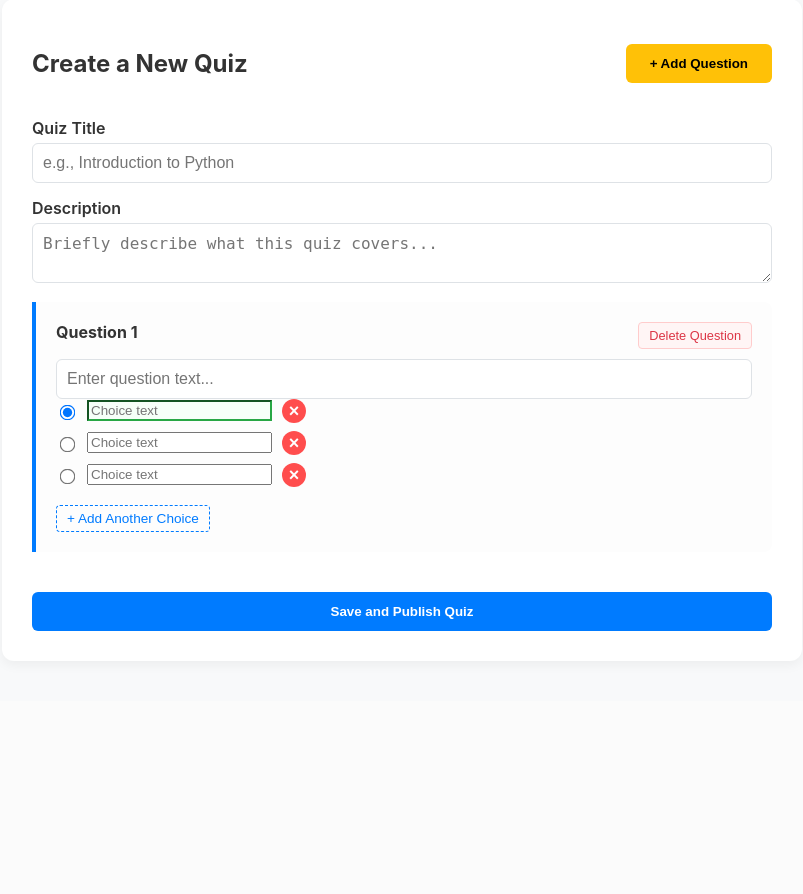
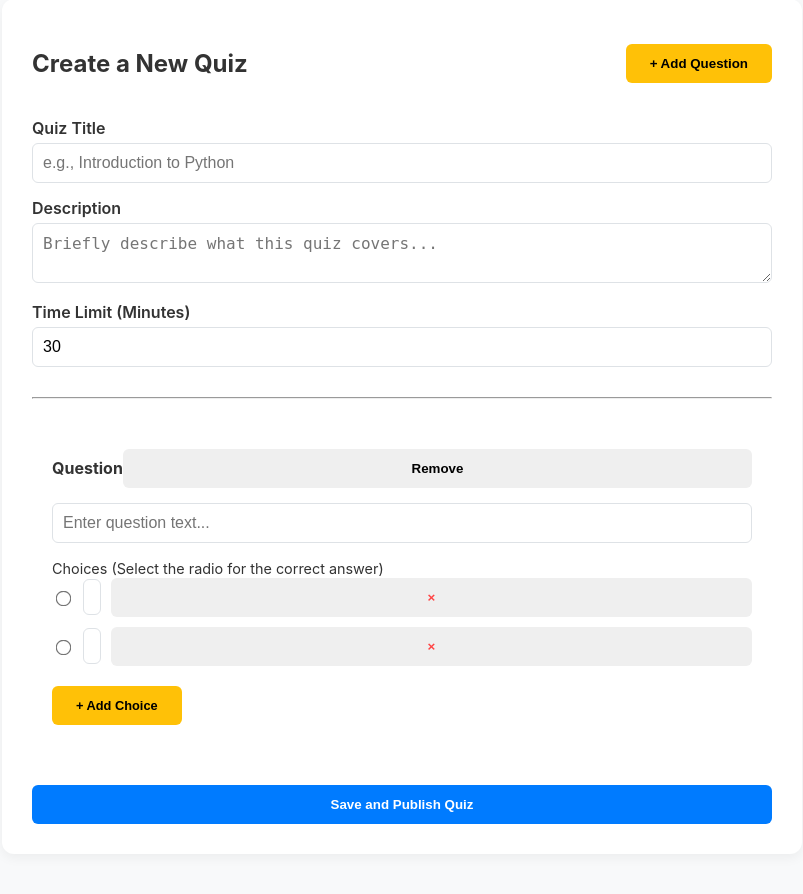
Before and after one commit to capsunlock/quizmaster_backend, a Django app: template quizzes/templates/quizzes/create_quiz.html in a window 1280 px wide. Shown: the part 102-996 px from the top of the page, without its empty margins (238-1041 px from the left). Before the commit the page ends 733 px from the top, so only its background shows below. Run offline with Django 5.2, Linux system fonts and the light colour scheme; the template is opened without the code that fills it, so the values that code supplies are empty.

Commit message:
updated create_quiz.html - adding the Time Limit and Dynamic Question logic... and making it truly dynamic by moving away from standard HTML forms by using JS to manage a live list of questions and choices

```diff
--- a/quizzes/templates/quizzes/create_quiz.html
+++ b/quizzes/templates/quizzes/create_quiz.html
@@ -6,11 +6,12 @@
 <div class="content-area">
     <div class="header-flex">
         <h2>Create a New Quiz</h2>
-        <button type="button" id="add-q" class="btn btn-gold">+ Add Question</button>
+        <button type="button" id="add-q" class="btn btn-gold" onclick="addQuestion()">+ Add Question</button>
     </div>
 
-    <form id="teacher-form">
+    <form id="teacher-form" onsubmit="saveQuiz(event)">
         {% csrf_token %}
+
         <div class="form-group">
             <label for="title">Quiz Title</label>
             <input type="text" id="title" class="q-text" placeholder="e.g., Introduction to Python" required>
@@ -21,14 +22,135 @@
             <textarea id="desc" class="q-text" rows="2" placeholder="Briefly describe what this quiz covers..."></textarea>
         </div>
 
+        <div class="form-group">
+            <label for="time_limit">Time Limit (Minutes)</label>
+            <input type="number" id="time_limit" class="q-text" value="30" min="1" required>
+        </div>
+
+        <hr style="border-color: var(--border-color); margin: 30px 0;">
+
         <div id="questions-area">
             </div>
 
-        <button type="submit" class="btn btn-primary" style="margin-top: 20px;">Save and Publish Quiz</button>
+        <button type="submit" class="btn btn-primary" style="margin-top: 20px; width: 100%;">Save and Publish Quiz</button>
     </form>
 </div>
+
+<template id="question-template">
+    <div class="question-card" style="background: var(--card-bg); padding: 20px; border-radius: 8px; margin-bottom: 20px; border: 1px solid var(--border-color);">
+        <div style="display: flex; justify-content: space-between; align-items: center; margin-bottom: 15px;">
+            <h4 style="margin: 0;">Question</h4>
+            <button type="button" class="btn btn-outline-danger btn-sm" onclick="this.closest('.question-card').remove()">Remove</button>
+        </div>
+
+        <input type="text" class="q-text question-input" placeholder="Enter question text..." required style="margin-bottom: 15px;">
+
+        <div class="choices-area">
+            <label style="font-size: 0.9rem; color: var(--text-muted);">Choices (Select the radio for the correct answer)</label>
+            </div>
+
+        <button type="button" class="btn btn-sm btn-gold" style="margin-top: 10px; font-size: 0.8rem;" onclick="addChoice(this)">+ Add Choice</button>
+    </div>
+</template>
+
+<template id="choice-template">
+    <div class="choice-row" style="display: flex; gap: 10px; align-items: center; margin-bottom: 10px;">
+        <input type="radio" name="correct-answer-tmp" class="correct-radio" required title="Mark as correct">
+        <input type="text" class="q-text choice-input" placeholder="Choice text..." required style="flex: 1; padding: 8px;">
+        <button type="button" class="btn btn-sm" onclick="this.parentElement.remove()" style="color: #ff4444;">&times;</button>
+    </div>
+</template>
+
 {% endblock %}
 
 {% block extra_js %}
-<script src="{% static 'js/teacher.js' %}"></script>
+<script>
+    let qCounter = 0;
+
+    function addQuestion() {
+        const area = document.getElementById('questions-area');
+        const temp = document.getElementById('question-template');
+        const clone = temp.content.cloneNode(true);
+
+        // Group radio buttons uniquely for this question
+        const radioGroupName = `q_choice_${qCounter++}`;
+        clone.querySelectorAll('.correct-radio').forEach(r => r.name = radioGroupName);
+
+        area.appendChild(clone);
+
+        // Add two default choices
+        const lastQ = area.lastElementChild.querySelector('.choices-area');
+        addChoice(lastQ);
+        addChoice(lastQ);
+    }
+
+    function addChoice(element) {
+        // Find the choices-area relative to the button clicked or container passed
+        const container = element.classList.contains('choices-area') ? element : element.closest('.question-card').querySelector('.choices-area');
+        const temp = document.getElementById('choice-template');
+        const clone = temp.content.cloneNode(true);
+
+        // Maintain the same radio group name as other choices in this question
+        const existingRadio = container.querySelector('.correct-radio');
+        if (existingRadio) {
+            clone.querySelector('.correct-radio').name = existingRadio.name;
+        }
+
+        container.appendChild(clone);
+    }
+
+    async function saveQuiz(event) {
+        event.preventDefault();
+
+        const quizData = {
+            title: document.getElementById('title').value,
+            description: document.getElementById('desc').value,
+            time_limit: parseInt(document.getElementById('time_limit').value),
+            questions: []
+        };
+
+        const qCards = document.querySelectorAll('.question-card');
+        qCards.forEach(card => {
+            const questionText = card.querySelector('.question-input').value;
+            const choices = [];
+
+            card.querySelectorAll('.choice-row').forEach(row => {
+                choices.push({
+                    text: row.querySelector('.choice-input').value,
+                    is_correct: row.querySelector('.correct-radio').checked
+                });
+            });
+
+            quizData.questions.push({
+                text: questionText,
+                choices: choices
+            });
+        });
+
+        // Submit via Fetch
+        try {
+            const response = await fetch("{% url 'api-save-quiz' %}", {
+                method: "POST",
+                headers: {
+                    "Content-Type": "application/json",
+                    "X-CSRFToken": "{{ csrf_token }}"
+                },
+                body: JSON.stringify(quizData)
+            });
+
+            if (response.ok) {
+                alert("Quiz Published Successfully!");
+                window.location.href = "{% url 'quiz-list' %}";
+            } else {
+                const err = await response.json();
+                alert("Error: " + err.error);
+            }
+        } catch (e) {
+            alert("Connection error. Could not save quiz.");
+        }
+    }
+
+    // Start with one question automatically
+    window.onload = addQuestion;
+</script>
 {% endblock %}
```
